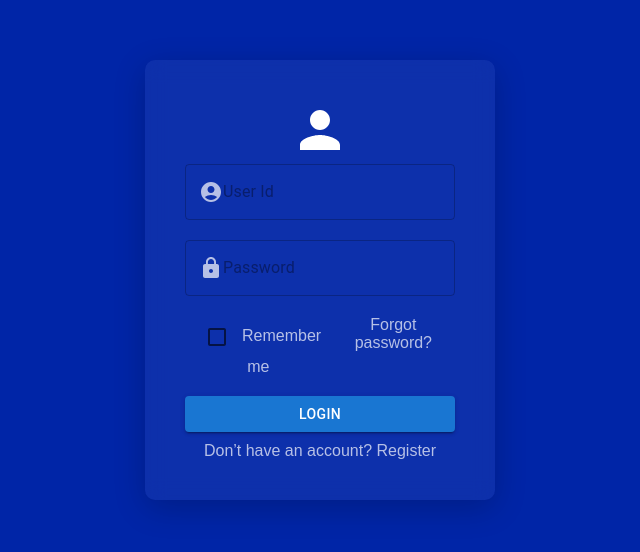
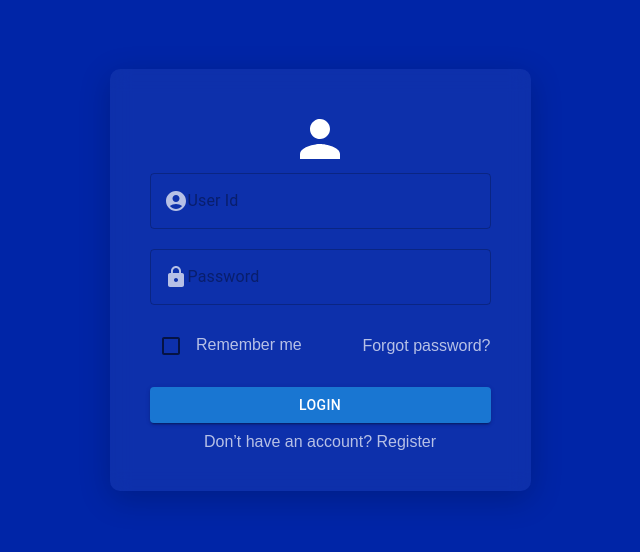
Before and after one commit to manu9458/stockapp, a React (Create React App) app: page /login in a window 1280 px wide. Shown: the part 120-672 px from the top of the page, without its empty margins (320-960 px from the left). Built offline with nearby package versions, Linux system fonts and the light colour scheme.

Commit message:
add login page in the home page andremove login icon

```diff
--- a/src/components/Home.jsx
+++ b/src/components/Home.jsx
@@ -1,6 +1,7 @@
 import React from 'react';
 import { Button, Box, Typography } from '@mui/material';
 import '../styles/Home.css'; // Custom CSS for background and layout
+import LoginPage from './LoginPage';
 
 const Home = () => {
   return (
@@ -39,7 +40,7 @@ const Home = () => {
       </Box>
 
       <Box className="image-container">
-  <img src="https://media.giphy.com/media/fxKePwxg8Tq6w/giphy.gif" alt="globe animation" className="globe-image" />
+      <LoginPage></LoginPage>
 </Box>
 
     </Box>
--- a/src/components/Nav.jsx
+++ b/src/components/Nav.jsx
@@ -14,11 +14,11 @@ const Nav = () => {
           <span className="message-count">0</span>
           <i className="icon-message">💬</i> {/* Replace with an icon */}
         </div>
-        <div className="power-icon">
+        {/* <div className="power-icon">
           <i className="icon-power">
           <LogoutIcon/>
-          </i> {/* Replace with an icon */}
-        </div>
+          </i>
+        </div> */}
       </div>
     </div>
   );
--- a/src/components/Navbar.jsx
+++ b/src/components/Navbar.jsx
@@ -67,9 +67,9 @@ const Navbar = () => {
           <IconButton color="inherit">
             <TwitterIcon />
           </IconButton>
-          <IconButton color="inherit" onClick={handleLoginClick}>
+          {/* <IconButton color="inherit" onClick={handleLoginClick}>
             <LoginIcon />
-          </IconButton>
+          </IconButton> */}
         </Box>
       </Toolbar>
     </AppBar>
--- a/src/styles/LoginPage.css
+++ b/src/styles/LoginPage.css
@@ -20,7 +20,7 @@ body {
     border-radius: 10px;
     padding: 40px;
     text-align: center;
-    width: 350px;
+    width: 421px;
     box-shadow: 0 8px 32px rgba(0, 0, 0, 0.2);
   }
 
@@ -41,6 +41,7 @@ body {
   .login-options {
     display: flex;
     justify-content: space-between;
+    align-items: center;
     margin-bottom: 20px;
     color: rgba(255, 255, 255, 0.7);
   }
```
